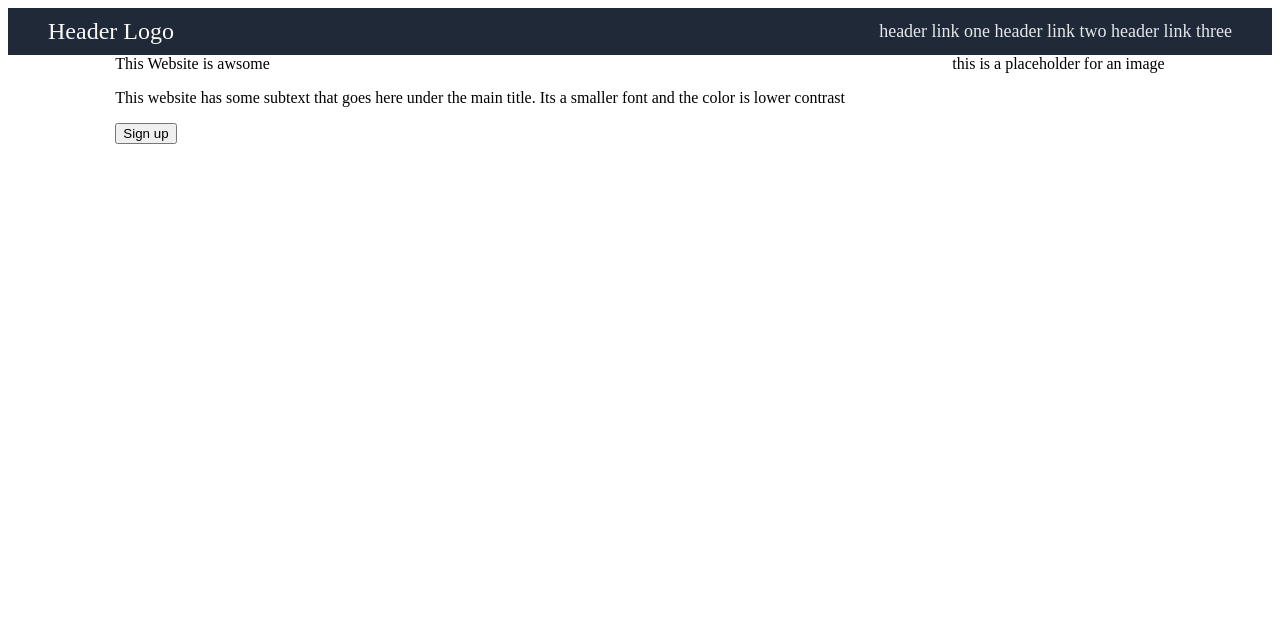
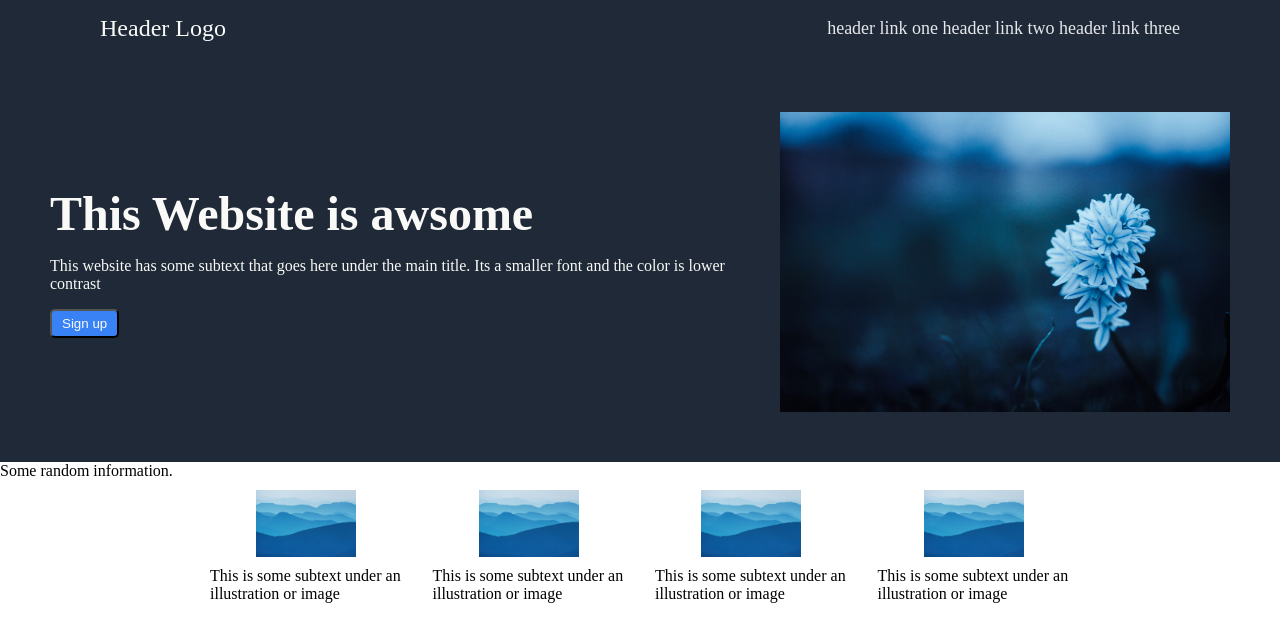
Before and after one commit to Sudoism/loading-page, a plain HTML site: page index.html in a window 1280 px wide. Drawn offline with Linux system fonts and the light colour scheme.

Commit message:
images added and start of format

```diff
--- a/index.html
+++ b/index.html
@@ -25,14 +25,44 @@
             <p>This website has some subtext that goes here under the main title. Its a smaller font and the color is lower contrast</p>
             <button>Sign up</button>
         </div>
-        <div class="image">
-            this is a placeholder for an image
-        </div>
+        <img src="blue-flower.jpg" alt="blue flower" class="flower">
 
 
     </div>
 
     <div class="info">
+        <div class="title">Some random information.</div>
+        <div class="cards">
+
+            <div class="media">
+                <img src="blue-mountains.jpg" alt="blue montains" class="mountain">
+                <div class="content">
+                    This is some subtext under an illustration or image
+                </div>
+            </div>
+
+            <div class="media">
+                <img src="blue-mountains.jpg" alt="blue montains" class="mountain">
+                <div class="content">
+                    This is some subtext under an illustration or image
+                </div>
+            </div>
+
+            <div class="media">
+                <img src="blue-mountains.jpg" alt="blue montains" class="mountain">
+                <div class="content">
+                    This is some subtext under an illustration or image
+                </div>
+            </div>
+
+            <div class="media">
+                <img src="blue-mountains.jpg" alt="blue montains" class="mountain">
+                <div class="content">
+                    This is some subtext under an illustration or image
+                </div>
+            </div>
+
+        </div>
 
 
     </div>
--- a/styles.css
+++ b/styles.css
@@ -3,6 +3,7 @@ body {
     flex-direction:column;
     justify-content: space-between;
     align-content: center;
+    margin:0px;
 }
 
 .header {
@@ -10,7 +11,10 @@ body {
     display: flex;
     justify-content: space-between;
     align-items: center;
-    padding: 10px 40px;
+    padding-left: 100px;
+    padding-right: 100px;
+    padding-bottom: 20px;
+    padding-top: 15px;
 }
 
 .header .logo{
@@ -25,9 +29,60 @@ body {
 
 .hero {
     display: flex;
-    justify-content: space-evenly;
+    justify-content: space-between;
+    align-items: center;
+    background: #1F2937;
+    padding: 50px;
+    color: #F9FAF8;
+    gap:50px;
 }
 
-.hero.text {
+.hero .title {
+    font-size: 48px;
+    font-weight:900;
+}
+
+.hero .flower {
+    max-width: 500px;
+    max-height: 300px;
+}
+
+.hero button {
+    background-color: #3882F6;
+    color: #F9FAF8;
+    padding: 5px;
+    padding-left: 10px;
+    padding-right: 10px;
+    border-radius: 5px;
+}
+
+.info {
+    display: flex;
+    flex-direction: column;
+    gap: 10px;
+}
+
+.cards {
+    display: flex;
+    gap: 10px;
+    padding-left: 200px;
+    padding-right: 200px;
+    justify-content: center;
+}
+
+.media {
+    display: flex;
+    flex-direction: column;
+    align-items: center;
 
 }
+
+.media .content {
+    flex: 1;
+    padding: 10px;
+}
+
+.media .mountain {
+    max-width: 100px;
+    max-height: 100px;
+}
```
Also changed, not shown: blue-flower.jpg (added), blue-mountains.jpg (added).
